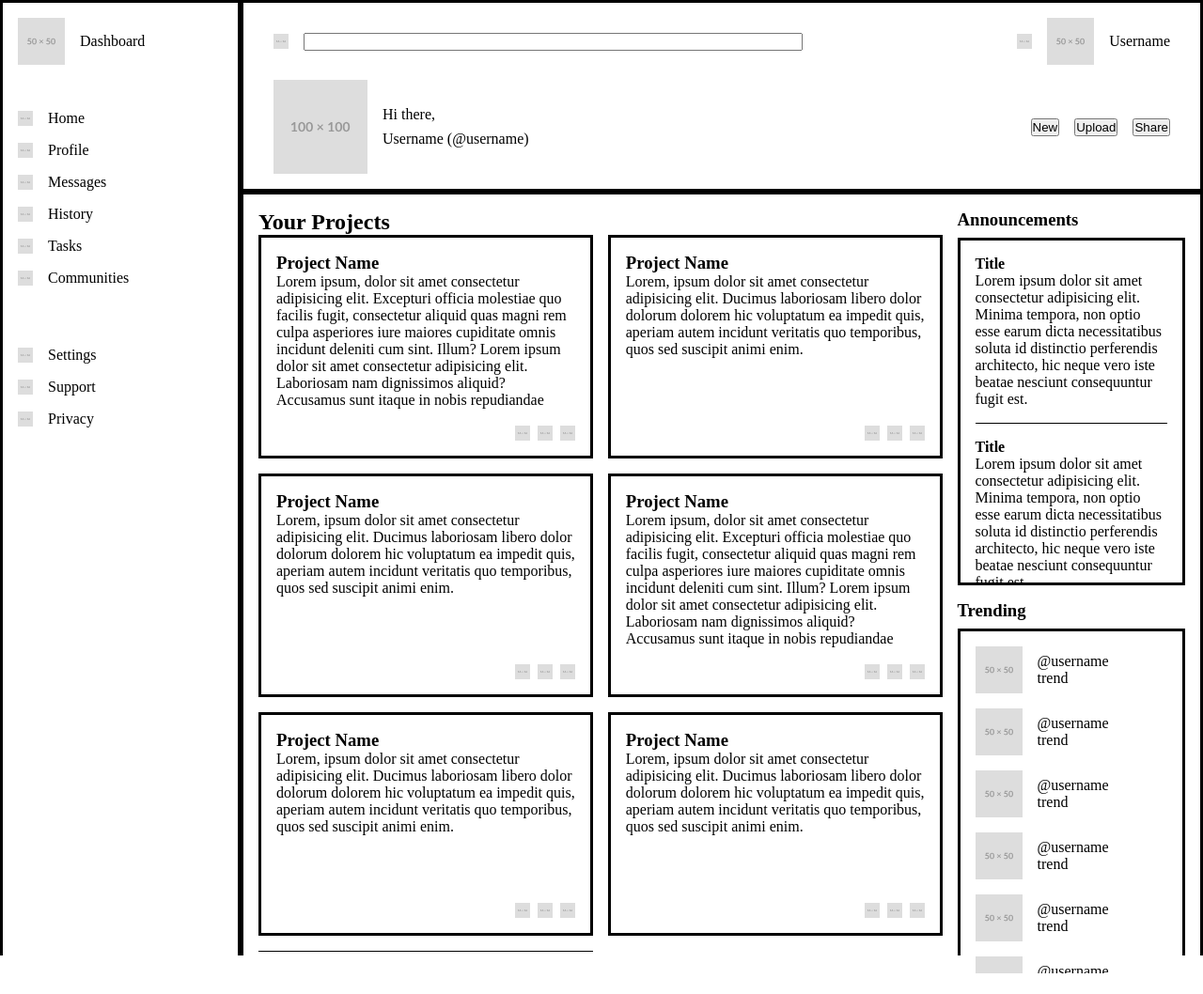
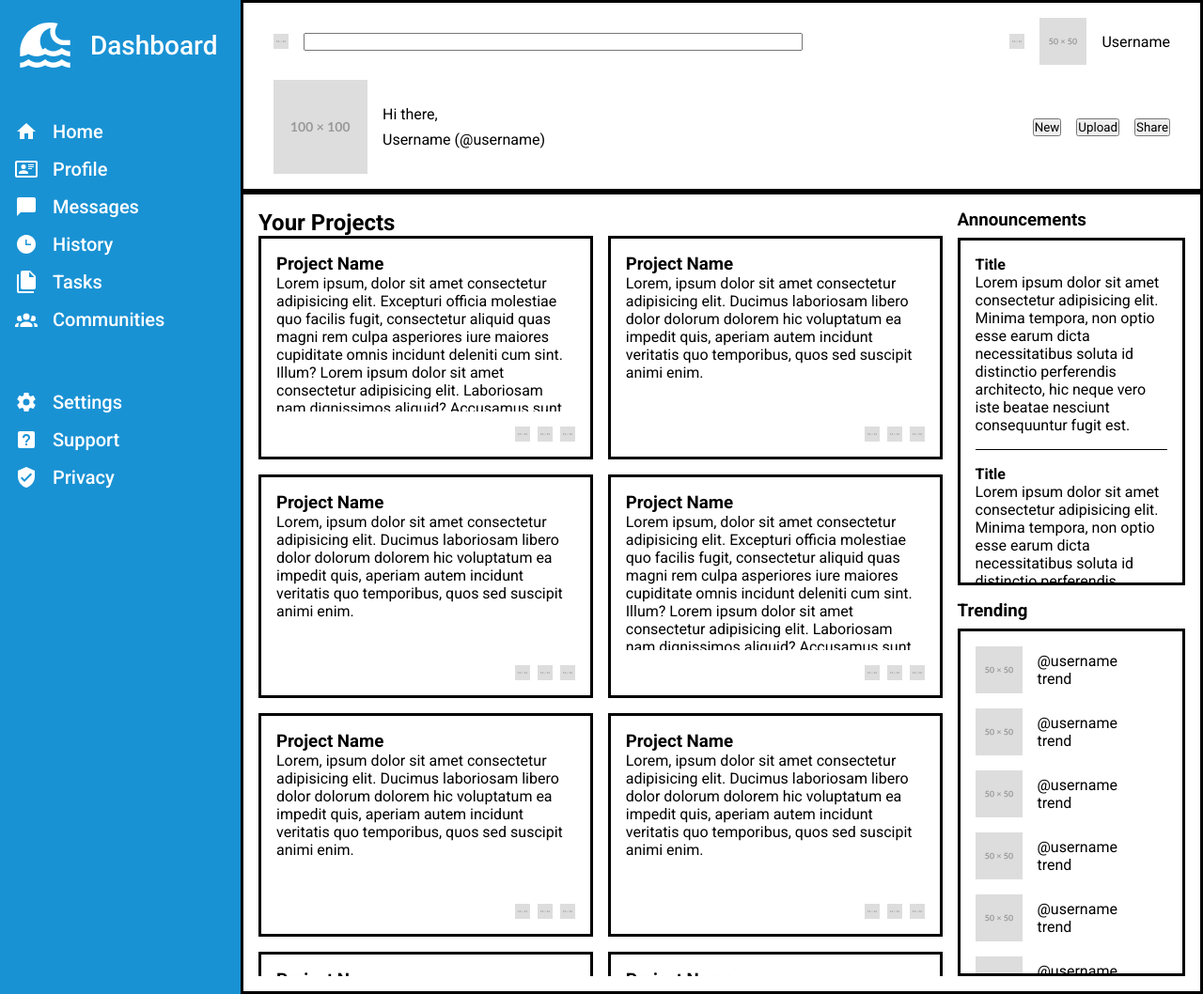
Before and after one commit to joel-hutapea/odin-admin-dashboard, a plain HTML site: page index.html in a window 1280 px wide. Shown: the whole page at 94% size. Drawn offline with Linux system fonts and the light colour scheme.

Commit message:
Add sidebar styling

```diff
--- a/index.html
+++ b/index.html
@@ -6,27 +6,32 @@
     <meta name="viewport" content="width=device-width, initial-scale=1.0">
     <title>Admin Dashboard</title>
     <link rel="stylesheet" href="style.css">
+    <link rel="preconnect" href="https://fonts.googleapis.com">
+    <link rel="preconnect" href="https://fonts.gstatic.com" crossorigin>
+    <link
+        href="https://fonts.googleapis.com/css2?family=Roboto:ital,wght@0,100;0,300;0,400;0,500;0,700;0,900;1,100;1,300;1,400;1,500;1,700;1,900&display=swap"
+        rel="stylesheet">
 </head>
 
 <body>
     <div id="container">
         <div id="sidebar">
             <div id="logo">
-                <img src="50x50.svg" alt="logo">
+                <img src="images/tsunami.svg" alt="logo">
                 Dashboard
             </div>
             <ul>
-                <li><img src="16x16.svg" alt="home">Home</li>
-                <li><img src="16x16.svg" alt="profile">Profile</li>
-                <li><img src="16x16.svg" alt="messages">Messages</li>
-                <li><img src="16x16.svg" alt="history">History</li>
-                <li><img src="16x16.svg" alt="tasks">Tasks</li>
-                <li><img src="16x16.svg" alt="communities">Communities</li>
+                <li><img src="images/home.svg" alt="home">Home</li>
+                <li><img src="images/card-account-details-outline.svg" alt="profile">Profile</li>
+                <li><img src="images/message.svg" alt="messages">Messages</li>
+                <li><img src="images/clock-time-three.svg" alt="history">History</li>
+                <li><img src="images/file-multiple.svg" alt="tasks">Tasks</li>
+                <li><img src="images/account-group.svg" alt="communities">Communities</li>
             </ul>
             <ul>
-                <li><img src="16x16.svg" alt="settings">Settings</li>
-                <li><img src="16x16.svg" alt="support">Support</li>
-                <li><img src="16x16.svg" alt="privacy">Privacy</li>
+                <li><img src="images/cog.svg" alt="settings">Settings</li>
+                <li><img src="images/help-box.svg" alt="support">Support</li>
+                <li><img src="images/shield-check.svg" alt="privacy">Privacy</li>
             </ul>
         </div>
         <div id="header">
@@ -61,7 +66,8 @@
                 <div id="projects-content" class="hide-scrollbar">
                     <div class="project-card">
                         <h3>Project Name</h3>
-                        <p class="hide-scrollbar">Lorem ipsum, dolor sit amet consectetur adipisicing elit. Excepturi officia molestiae quo
+                        <p class="hide-scrollbar">Lorem ipsum, dolor sit amet consectetur adipisicing elit. Excepturi
+                            officia molestiae quo
                             facilis fugit, consectetur aliquid quas magni rem culpa asperiores iure maiores cupiditate
                             omnis incidunt deleniti cum sint. Illum? Lorem ipsum dolor sit amet consectetur adipisicing
                             elit. Laboriosam nam dignissimos aliquid? Accusamus sunt itaque in nobis repudiandae esse!
@@ -96,7 +102,8 @@
                     </div>
                     <div class="project-card">
                         <h3>Project Name</h3>
-                        <p class="hide-scrollbar">Lorem ipsum, dolor sit amet consectetur adipisicing elit. Excepturi officia molestiae quo
+                        <p class="hide-scrollbar">Lorem ipsum, dolor sit amet consectetur adipisicing elit. Excepturi
+                            officia molestiae quo
                             facilis fugit, consectetur aliquid quas magni rem culpa asperiores iure maiores cupiditate
                             omnis incidunt deleniti cum sint. Illum? Lorem ipsum dolor sit amet consectetur adipisicing
                             elit. Laboriosam nam dignissimos aliquid? Accusamus sunt itaque in nobis repudiandae esse!
@@ -131,7 +138,8 @@
                     </div>
                     <div class="project-card">
                         <h3>Project Name</h3>
-                        <p class="hide-scrollbar">Lorem ipsum, dolor sit amet consectetur adipisicing elit. Excepturi officia molestiae quo
+                        <p class="hide-scrollbar">Lorem ipsum, dolor sit amet consectetur adipisicing elit. Excepturi
+                            officia molestiae quo
                             facilis fugit, consectetur aliquid quas magni rem culpa asperiores iure maiores cupiditate
                             omnis incidunt deleniti cum sint. Illum? Lorem ipsum dolor sit amet consectetur adipisicing
                             elit. Laboriosam nam dignissimos aliquid? Accusamus sunt itaque in nobis repudiandae esse!
@@ -171,11 +179,15 @@
                 <div id="announcements-content" class="hide-scrollbar">
                     <div class="announcement">
                         <h4>Title</h4>
-                        <p>Lorem ipsum dolor sit amet consectetur adipisicing elit. Minima tempora, non optio esse earum dicta necessitatibus soluta id distinctio perferendis architecto, hic neque vero iste beatae nesciunt consequuntur fugit est.</p>
+                        <p>Lorem ipsum dolor sit amet consectetur adipisicing elit. Minima tempora, non optio esse earum
+                            dicta necessitatibus soluta id distinctio perferendis architecto, hic neque vero iste beatae
+                            nesciunt consequuntur fugit est.</p>
                     </div>
                     <div>
                         <h4>Title</h4>
-                        <p>Lorem ipsum dolor sit amet consectetur adipisicing elit. Minima tempora, non optio esse earum dicta necessitatibus soluta id distinctio perferendis architecto, hic neque vero iste beatae nesciunt consequuntur fugit est.</p>
+                        <p>Lorem ipsum dolor sit amet consectetur adipisicing elit. Minima tempora, non optio esse earum
+                            dicta necessitatibus soluta id distinctio perferendis architecto, hic neque vero iste beatae
+                            nesciunt consequuntur fugit est.</p>
                     </div>
                 </div>
             </div>
--- a/style.css
+++ b/style.css
@@ -1,6 +1,7 @@
 * {
     margin: 0;
     padding: 0;
+    font-family: "Roboto", sans-serif;
 }
 
 #container {
@@ -9,7 +10,7 @@
 }
 
 #sidebar {
-    border: solid;
+    background-color: #1992D4;
     padding: 16px;
     grid-column: 1 / 2;
     grid-row: 1 / 3;
@@ -22,6 +23,9 @@
     display: flex;
     align-items: center;
     gap: 16px;
+    color: white;
+    font-size: 28px;
+    font-weight: 500;
 }
 
 #header {
@@ -182,6 +186,21 @@ li {
     display: flex;
     align-items: center;
     gap: 16px;
+    font-size: 20px;
+    color: white;
+    font-weight: 500;
+}
+
+li > img {
+    width: 24px;
+    height: 24px;
+    filter: invert(100%) sepia(100%) saturate(0%) hue-rotate(288deg) brightness(102%) contrast(102%);
+}
+
+#logo > img {
+    width: 64px;
+    height: 64px;
+    filter: invert(100%) sepia(100%) saturate(0%) hue-rotate(288deg) brightness(102%) contrast(102%);
 }
 
 .hide-scrollbar::-webkit-scrollbar {
```
Also changed, not shown: images/account-group.svg (added), images/card-account-details-outline.svg (added), images/clock-time-three.svg (added), images/cog.svg (added), images/file-multiple.svg (added), images/help-box.svg (added), images/home.svg (added), images/message.svg (added), images/shield-check.svg (added), images/tsunami.svg (added).
